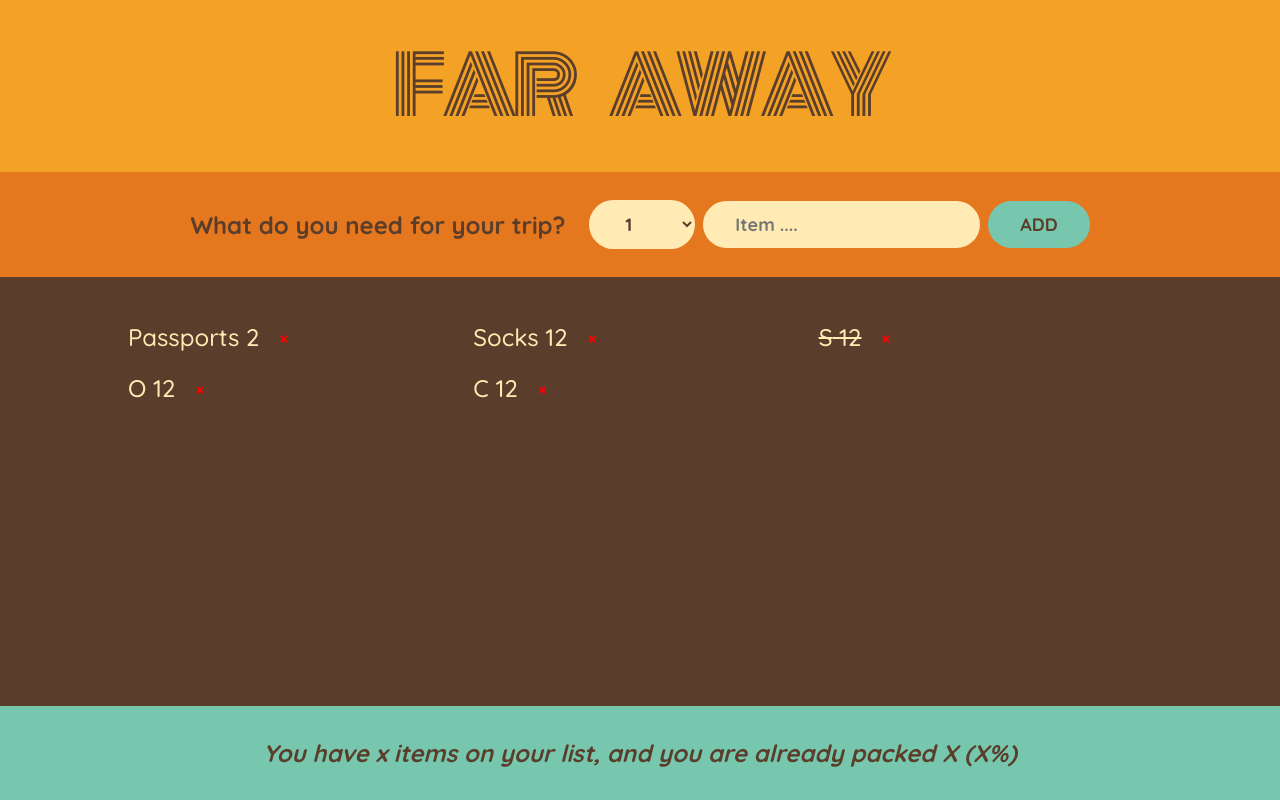
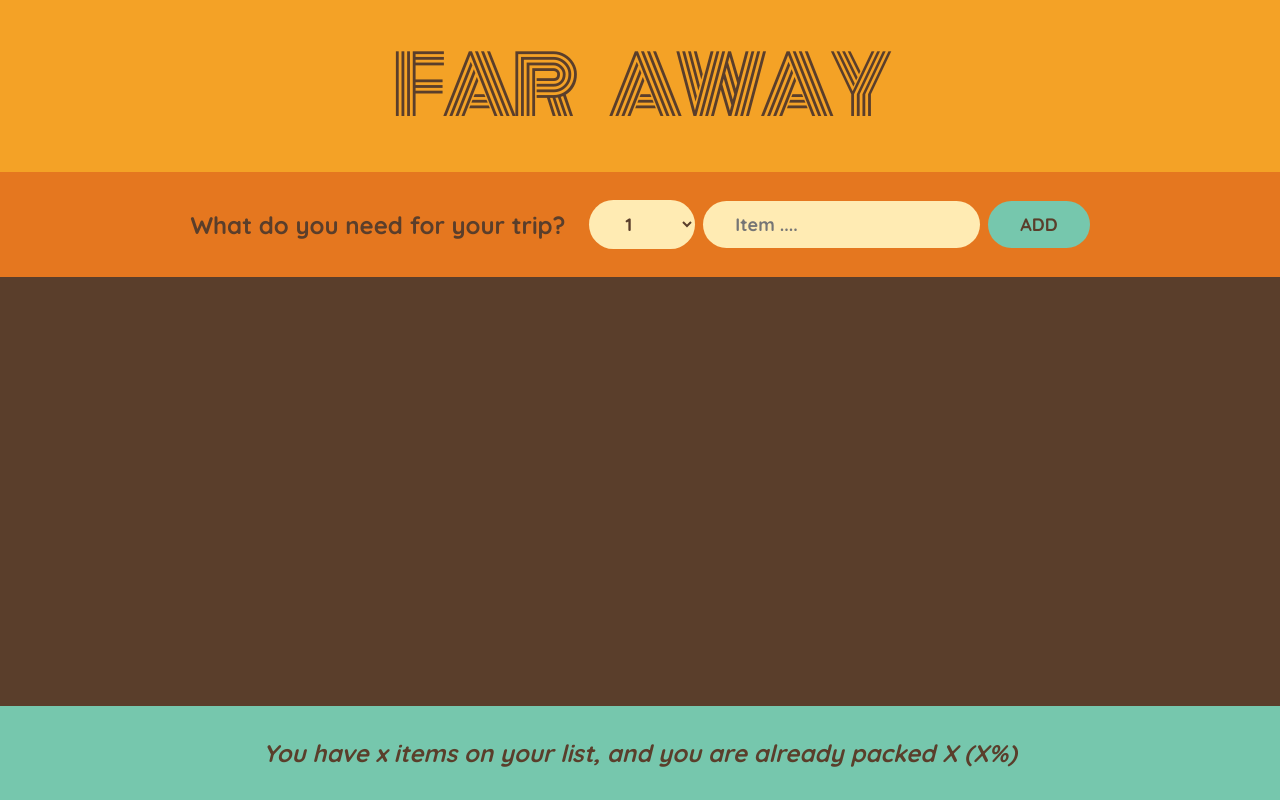
Before and after one commit to constRoy24/travel_list, a React (Vite) app: page / in a window 1280 px wide. Built offline with nearby package versions, Linux system fonts and the light colour scheme.

Commit message:
Add state for Adding items and pass to props

```diff
--- a/src/App.jsx
+++ b/src/App.jsx
@@ -1,23 +1,30 @@
+import { useState } from "react";
+
 import Form from "./Form";
 import Header from "./Header";
 import PackingList from "./PackingList";
 import Stats from "./Stats";
 
-const initialItems = [
-  { id: 1, description: "Passports", quantity: 2, packed: false },
-  { id: 2, description: "Socks", quantity: 12, packed: false },
-  { id: 3, description: "S", quantity: 12, packed: true },
-  { id: 4, description: "O", quantity: 12, packed: false },
-  { id: 5, description: "C", quantity: 12, packed: false },
-];
+// const initialItems = [
+//   { id: 1, description: "Passports", quantity: 2, packed: false },
+//   { id: 2, description: "Socks", quantity: 12, packed: false },
+//   { id: 3, description: "S", quantity: 12, packed: true },
+//   { id: 4, description: "O", quantity: 12, packed: false },
+//   { id: 5, description: "C", quantity: 12, packed: false },
+// ];
 
 const App = () => {
+  const [items, setItems] = useState([]);
+
+  const handleAddItems = (item) => {
+    setItems((items) => [...items, item]);
+  };
   return (
     <>
       <div className="app">
         <Header />
-        <Form />
-        <PackingList initialItems={initialItems} />
+        <Form onAddItems={handleAddItems} />
+        <PackingList items={items} />
         <Stats />
       </div>
     </>
--- a/src/Form.jsx
+++ b/src/Form.jsx
@@ -1,8 +1,9 @@
 import { useState } from "react";
 
-const Form = () => {
+const Form = ({ onAddItems }) => {
   const [description, setDescription] = useState("");
   const [quantity, setQuantity] = useState(1);
+  // const [items, setItems] = useState([]);
 
   const handleSubmit = (e) => {
     e.preventDefault();
@@ -11,7 +12,9 @@
     if (!description) return;
 
     const newItem = { description, quantity, packed: false, id: Date.now() };
-    console.log(newItem);
+    // console.log(newItem);
+
+    onAddItems(newItem);
 
     setDescription("");
     setQuantity(1);
--- a/src/PackingList.jsx
+++ b/src/PackingList.jsx
@@ -1,11 +1,11 @@
 import Item from "./Item";
 
-const PackingList = ({ initialItems }) => {
+const PackingList = ({ items }) => {
   return (
     <>
       <div className="list">
         <ul>
-          {initialItems.map((item) => (
+          {items.map((item) => (
             <Item item={item} key={item.id} />
           ))}
         </ul>
```
